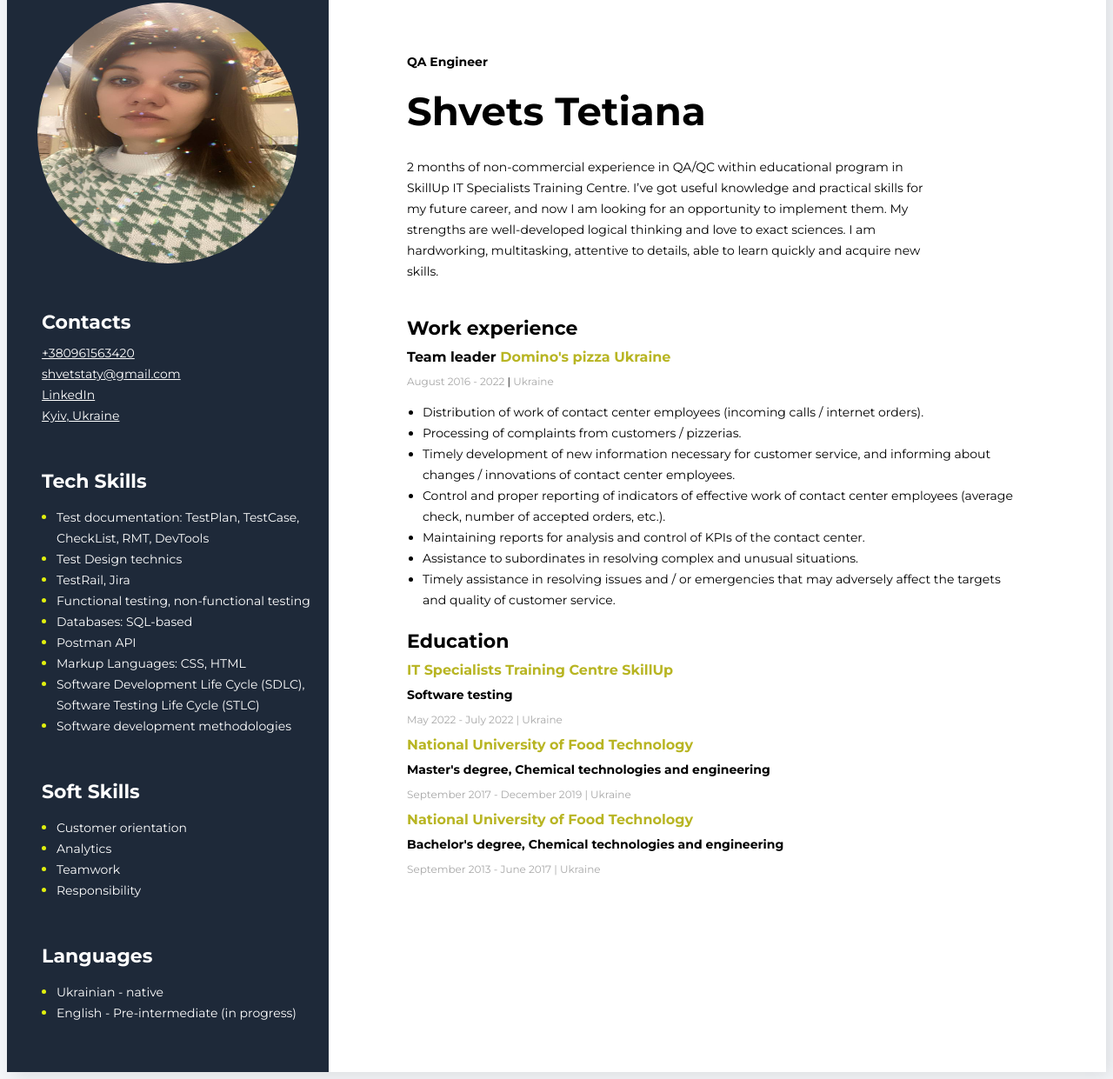
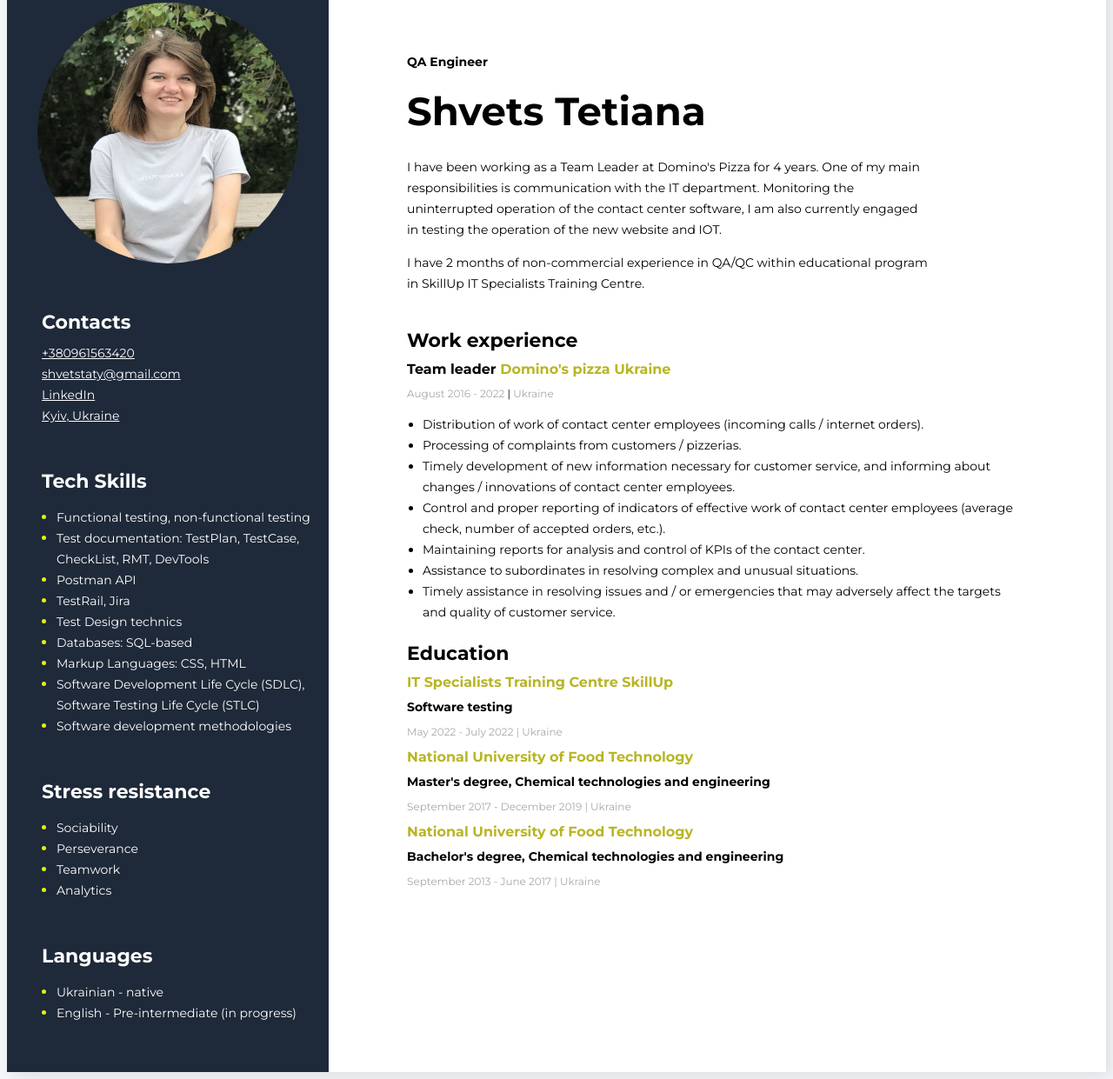
Before and after one commit to VadymDenysiuk/qa, a plain HTML site: page index.html in a window 1280 px wide. Shown: the part 45-1286 px from the top of the page at 87% size. Drawn offline with Linux system fonts and the light colour scheme.

Commit message:
change data

```diff
--- a/index.html
+++ b/index.html
@@ -22,9 +22,10 @@
           <h1 class="about-me-name">Shvets Tetiana</h1>
 
           <p class="about-me-description">
-            2 months of non-commercial experience in QA/QC within educational program in SkillUp IT Specialists Training Centre. I’ve got useful knowledge and practical skills for my future career, and now I am looking for an opportunity to implement them.
-            My strengths are well-developed logical thinking and love to exact sciences.
-            I am hardworking, multitasking, attentive to details, able to learn quickly and acquire new skills.
+            I have been working as a Team Leader at Domino's Pizza for 4 years. One of my main responsibilities is communication with the IT department. Monitoring the uninterrupted operation of the contact center software, I am also currently engaged in testing the operation of the new website and IOT.
+          </p>
+          <p class="about-me-description">
+            I have 2 months of non-commercial experience in QA/QC within educational program in SkillUp IT Specialists Training Centre.
           </p>
         </div>
         <!-- My Work experience section -->
@@ -75,7 +76,7 @@
       </div>
       <!-- Sidebar section -->
       <aside class="sidebar-section">
-        <!-- <div class="image"> --><img class="image" src="images/photo_2021-12-31_10-12-02.jpg" width="300" height="300" alt="my photo" /><!-- </div> -->
+        <!-- <div class="image"> --><img class="image" src="images/ava.jpg" width="300" height="300" alt="my photo" /><!-- </div> -->
         <!-- Contacts section -->
         <div class="Contacts-section">
           <h3 class="sidebar-title">Contacts</h3>
@@ -104,12 +105,12 @@
         <div class="Tech-skills-section">
           <h3 class="sidebar-title">Tech Skills</h3>
           <ul class="Tech-skills-list">
-            <li class="Tech-skills-item"><span class="skills-item-text"> Test documentation: TestPlan, TestCase, CheckList, RMT, DevTools</span></li>
-            <li class="Tech-skills-item"><span class="skills-item-text"> Test Design technics </span></li>
+            <li class="Tech-skills-item"><span class="skills-item-text"> Functional testing, non-functional testing</span></li>
+            <li class="Tech-skills-item"><span class="skills-item-text"> Test documentation: TestPlan, TestCase, CheckList, RMT, DevTools </span></li>
+            <li class="Tech-skills-item"><span class="skills-item-text"> Postman API</span></li>
             <li class="Tech-skills-item"><span class="skills-item-text"> TestRail, Jira</span></li>
-            <li class="Tech-skills-item"><span class="skills-item-text"> Functional testing, non-functional testing</span></li>
+            <li class="Tech-skills-item"><span class="skills-item-text"> Test Design technics</span></li>
             <li class="Tech-skills-item"><span class="skills-item-text"> Databases: SQL-based</span></li>
-            <li class="Tech-skills-item"><span class="skills-item-text"> Postman API</span></li>
             <li class="Tech-skills-item"><span class="skills-item-text"> Markup Languages: CSS, HTML</span></li>
             <li class="Tech-skills-item"><span class="skills-item-text"> Software Development Life Cycle (SDLC), Software Testing Life Cycle (STLC)</span></li>
             <li class="Tech-skills-item"><span class="skills-item-text"> Software development methodologies</span></li>
@@ -117,12 +118,12 @@
         </div>
         <!-- Soft skills section -->
         <div class="Soft-skills-section">
-          <h3 class="sidebar-title">Soft Skills</h3>
+          <h3 class="sidebar-title">Stress resistance</h3>
           <ul class="Soft-skills-list">
-            <li class="Soft-skills-item"><span class="skills-item-text">Customer orientation</span></li>
+            <li class="Soft-skills-item"><span class="skills-item-text">Sociability</span></li>
+            <li class="Soft-skills-item"><span class="skills-item-text">Perseverance</span></li>
+            <li class="Soft-skills-item"><span class="skills-item-text">Teamwork</span></li>
             <li class="Soft-skills-item"><span class="skills-item-text">Analytics</span></li>
-            <li class="Soft-skills-item"><span class="skills-item-text">Teamwork</span></li>
-            <li class="Soft-skills-item"><span class="skills-item-text">Responsibility</span></li>
           </ul>
         </div>
         <!-- Languages -->
```
Also changed, not shown: images/ava.jpg (added), images/photo_2021-12-31_10-12-02.jpg (deleted).
